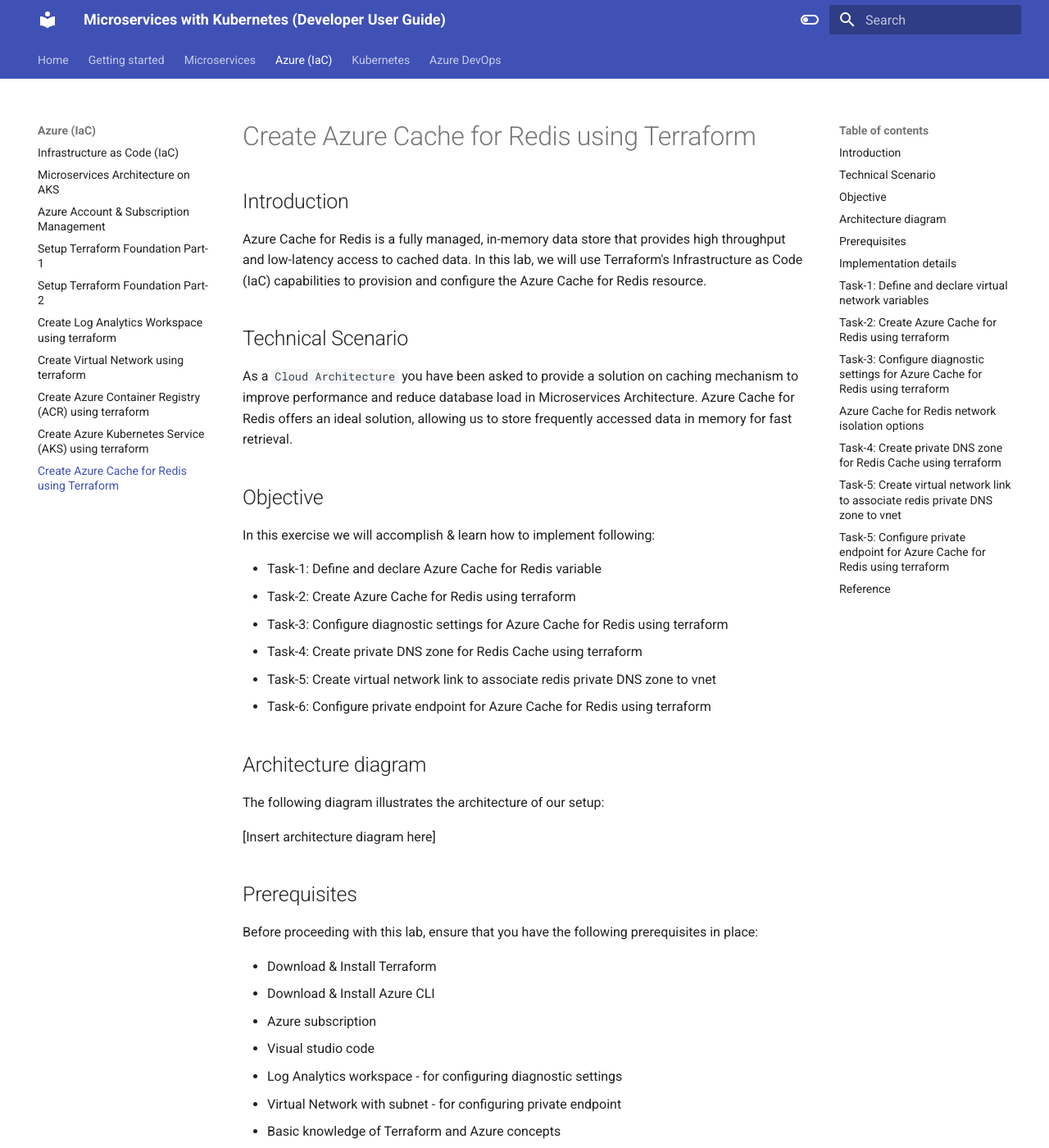
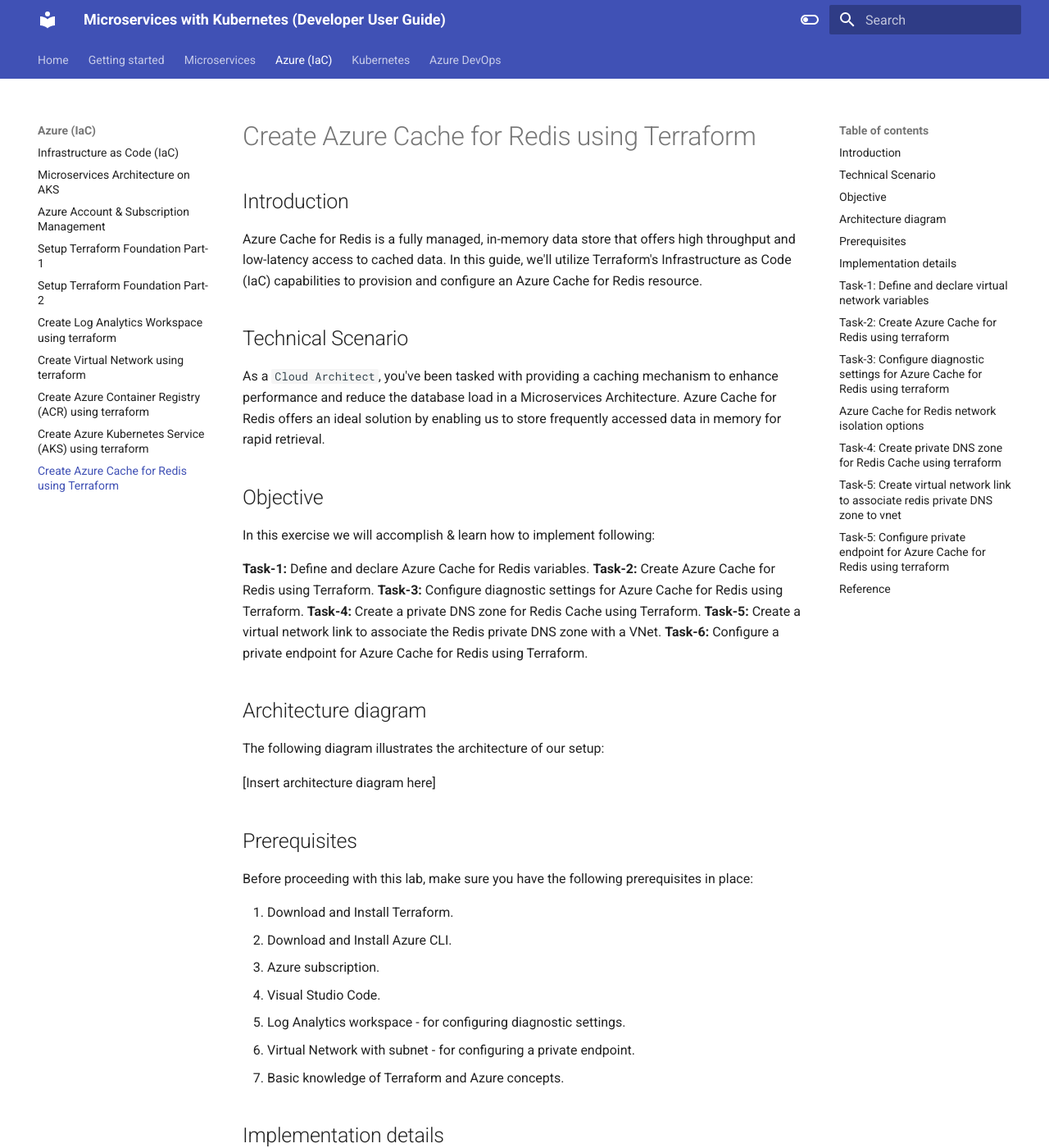
Before and after one commit to akeesari/micros-k8s, an MkDocs documentation site: the page built from docs/azure/11-redis-cache.md, in a window 1280 px wide and 1400 px high. Shown: the whole window at 82% size. Built offline with MkDocs 1.6.1 and Material for MkDocs 9.7.7, drawn with Linux system fonts in a browser that asks for light colours; some of the changed text lies outside the part shown.

Commit message:
Create Azure Cache for Redis using terraform

````diff
--- a/docs/azure/11-redis-cache.md
+++ b/docs/azure/11-redis-cache.md
@@ -1,21 +1,21 @@
 ## Introduction
 
-Azure Cache for Redis is a fully managed, in-memory data store that provides high throughput and low-latency access to cached data. In this lab, we will use Terraform's Infrastructure as Code (IaC) capabilities to provision and configure the Azure Cache for Redis resource.
+Azure Cache for Redis is a fully managed, in-memory data store that offers high throughput and low-latency access to cached data. In this guide, we'll utilize Terraform's Infrastructure as Code (IaC) capabilities to provision and configure an Azure Cache for Redis resource.
 
 ## Technical Scenario
 
-As a `Cloud Architecture` you have been asked to provide a solution on caching mechanism to improve performance and reduce database load in Microservices Architecture. Azure Cache for Redis offers an ideal solution, allowing us to store frequently accessed data in memory for fast retrieval.
+As a `Cloud Architect`, you've been tasked with providing a caching mechanism to enhance performance and reduce the database load in a Microservices Architecture. Azure Cache for Redis offers an ideal solution by enabling us to store frequently accessed data in memory for rapid retrieval.
 
 ## Objective
 
 In this exercise we will accomplish & learn how to implement following:
 
-- Task-1: Define and declare Azure Cache for Redis variable
-- Task-2: Create Azure Cache for Redis using terraform
-- Task-3: Configure diagnostic settings for Azure Cache for Redis using terraform
-- Task-4: Create private DNS zone for Redis Cache using terraform
-- Task-5: Create virtual network link to associate redis private DNS zone to vnet
-- Task-6: Configure private endpoint for Azure Cache for Redis using terraform
+**Task-1:** Define and declare Azure Cache for Redis variables.
+**Task-2:** Create Azure Cache for Redis using Terraform.
+**Task-3:** Configure diagnostic settings for Azure Cache for Redis using Terraform.
+**Task-4:** Create a private DNS zone for Redis Cache using Terraform.
+**Task-5:** Create a virtual network link to associate the Redis private DNS zone with a VNet.
+**Task-6:** Configure a private endpoint for Azure Cache for Redis using Terraform.
 
 
 ## Architecture diagram
@@ -26,25 +26,25 @@
 
 ## Prerequisites
 
-Before proceeding with this lab, ensure that you have the following prerequisites in place:
+Before proceeding with this lab, make sure you have the following prerequisites in place:
 
-  - Download & Install Terraform
-  - Download & Install Azure CLI
-  - Azure subscription
-  - Visual studio code
-  - Log Analytics workspace - for configuring diagnostic settings
-  - Virtual Network with subnet - for configuring private endpoint
-  - Basic knowledge of Terraform and Azure concepts
+1. Download and Install Terraform.
+2. Download and Install Azure CLI.
+3. Azure subscription.
+4. Visual Studio Code.
+5. Log Analytics workspace - for configuring diagnostic settings.
+6. Virtual Network with subnet - for configuring a private endpoint.
+7. Basic knowledge of Terraform and Azure concepts.
 
 ## Implementation details
 
-Let's dive into the step-by-step implementation details:
+Now, let's delve into the step-by-step implementation details:
 
 ## Task-1: Define and declare virtual network variables
 
-In this task, we will define and declare the necessary variables for creating the Azure Cache for Redis resource. These variables will be used to specify the azure redis cache resource settings and customize the values according to our requirements in each environment.
+In this task, we will define and declare the necessary variables for creating the Azure Cache for Redis resource. These variables will be used to specify the Azure Redis Cache resource settings and customize the values according to our requirements in each environment.
 
-**Variable declaration:**
+*Variable declaration:*
 
 ``` bash title="variables.tf"
 variable "redis_cache_enabled" {
@@ -105,9 +105,9 @@
 }
 ```
 
-**Variable Definition:**
+*Variable Definition:*
 
-```bash
+``` bash title="dev-variables.tfvars"
 # Redis Cache
 redis_cache_name                   = "redis1"
 redis_cache_capacity               = 1
@@ -150,7 +150,7 @@
   ]
 }
 ```
-run terraform validate & format
+Run Terraform validation and formatting:
 
 ``` bash
 terraform validate
@@ -289,6 +289,7 @@
 
 In this task, we will create a virtual network link to associate the Redis private DNS zone with our virtual network. This link enables DNS resolution for the Redis Cache within the virtual network.
 
+
 ``` bash title="private_dns.tf"
 # Create private virtual network link to vnet
 resource "azurerm_private_dns_zone_virtual_network_link" "redis_pdz_vnet_link" {
````
